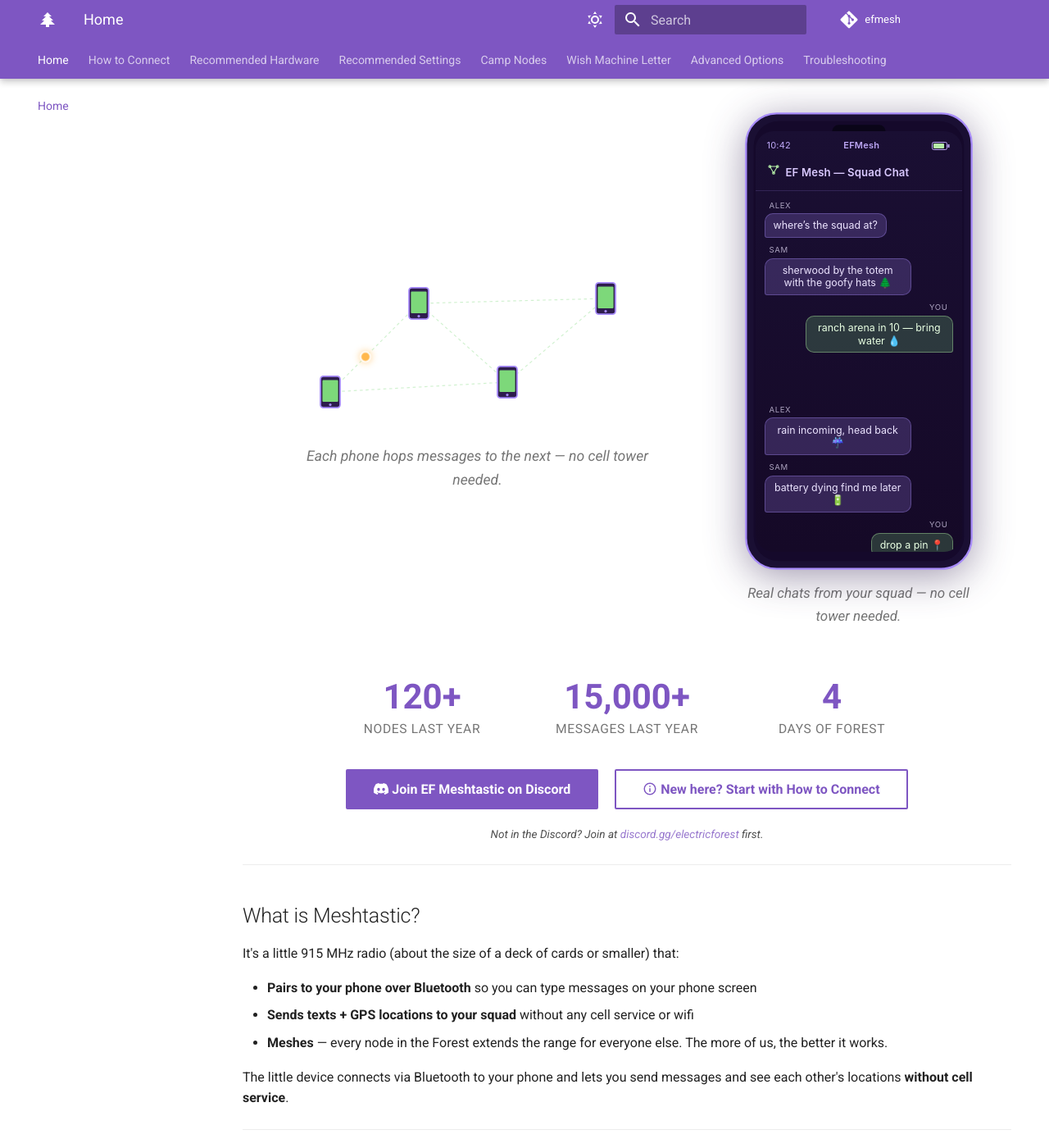
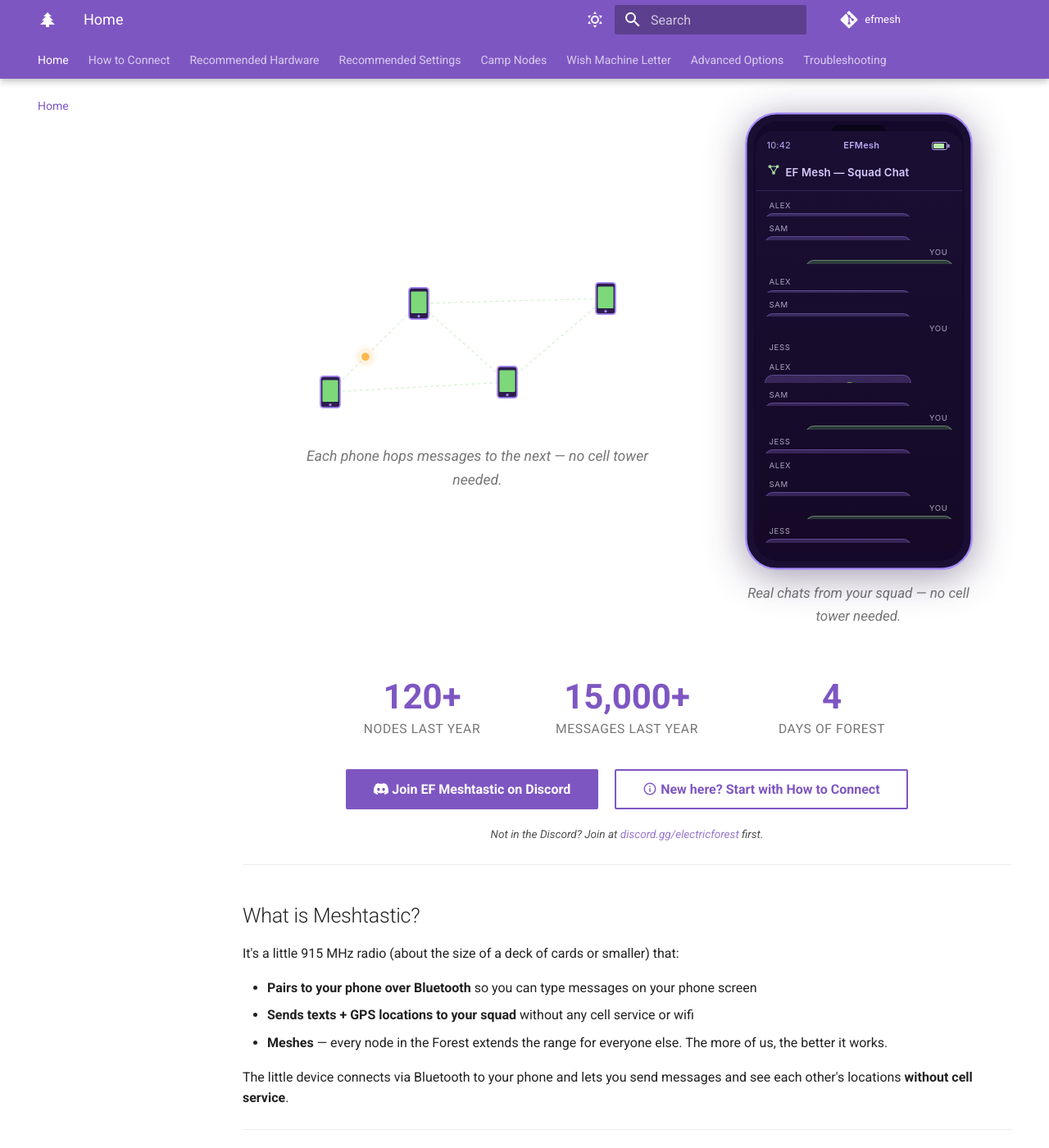
Before and after one commit to efmesh/site, an MkDocs documentation site: the page built from docs/index.md, in a window 1280 px wide and 1400 px high, scrolled down 246 px. Shown: the whole window at 82% size. Built offline with MkDocs 1.6.1 and Material for MkDocs 9.7.7, drawn with Linux system fonts in a browser that asks for light colours; comment, search, counter and statistics services are not loaded.

Commit message:
feat(home): expand chat to 16 Forest-flavored messages incl 'happy forest', flip to bottom-up stacking (standard chat-app feel)

```diff
--- a/docs/assets/css/extra.css
+++ b/docs/assets/css/extra.css
@@ -181,18 +181,28 @@
   flex: 1;
   padding: 0.5rem 0.55rem 0.55rem 0.55rem;
   display: flex;
+  /* Bottom-up chat stacking — newest message anchors at the bottom, older
+     messages push UP as new ones arrive (standard chat-app feel).
+     overflow:hidden + flex-end clips older messages off the TOP of the
+     visible area as the stack grows. */
   flex-direction: column;
+  justify-content: flex-end;
   gap: 0.35rem;
   overflow: hidden;
-  animation: ef-chat-loop 27s linear infinite;
+  animation: ef-chat-loop 40s linear infinite;
 }
 .ef-msg {
   display: flex;
   flex-direction: column;
   max-width: 78%;
   opacity: 0;
-  transform: translateY(8px);
-  animation: ef-msg-in 27s linear infinite;
+  /* max-height + margin animate together with opacity so that earlier
+     messages get visually pushed UP when a new one arrives (true chat-app
+     stacking, not just an opacity reveal in fixed slots). */
+  max-height: 0;
+  overflow: hidden;
+  transform: translateY(14px);
+  animation: ef-msg-in 40s linear infinite;
 }
 .ef-msg--in { align-self: flex-start; align-items: flex-start; }
 .ef-msg--out { align-self: flex-end; align-items: flex-end; }
@@ -223,33 +233,46 @@
   border-bottom-right-radius: 3px;
 }
 
-/* Per-message slide-in delays: 8 messages over ~22s, then hold + fade-clear.
-   Each msg animation runs the same 27s loop with its own delay shift so its
-   "in" window aligns. Trick: use negative animation-delay to phase-shift. */
-.ef-msg--1 { animation-delay: 0s; }
-.ef-msg--2 { animation-delay: -24.4s; }  /* visible starting +2.6s */
-.ef-msg--3 { animation-delay: -21.8s; }  /* +5.2s */
-.ef-msg--4 { animation-delay: -19.2s; }  /* +7.8s */
-.ef-msg--5 { animation-delay: -16.6s; }  /* +10.4s */
-.ef-msg--6 { animation-delay: -14s; }    /* +13s */
-.ef-msg--7 { animation-delay: -11.4s; }  /* +15.6s */
-.ef-msg--8 { animation-delay: -8.8s; }   /* +18.2s */
+/* Per-message slide-in delays: 16 messages over ~33s on a 40s loop, then ~7s
+   breath before restart. ~2.2s cadence per message — typical chat pace.
+   Each msg animation runs the same 40s loop with its own negative delay so
+   its "in" window aligns at the right moment. */
+.ef-msg--1  { animation-delay: 0s; }
+.ef-msg--2  { animation-delay: -37.8s; }  /* +2.2s */
+.ef-msg--3  { animation-delay: -35.6s; }  /* +4.4s */
+.ef-msg--4  { animation-delay: -33.4s; }  /* +6.6s */
+.ef-msg--5  { animation-delay: -31.2s; }  /* +8.8s */
+.ef-msg--6  { animation-delay: -29s; }    /* +11s */
+.ef-msg--7  { animation-delay: -26.8s; }  /* +13.2s */
+.ef-msg--8  { animation-delay: -24.6s; }  /* +15.4s */
+.ef-msg--9  { animation-delay: -22.4s; }  /* +17.6s */
+.ef-msg--10 { animation-delay: -20.2s; }  /* +19.8s */
+.ef-msg--11 { animation-delay: -18s; }    /* +22s */
+.ef-msg--12 { animation-delay: -15.8s; }  /* +24.2s */
+.ef-msg--13 { animation-delay: -13.6s; }  /* +26.4s */
+.ef-msg--14 { animation-delay: -11.4s; }  /* +28.6s */
+.ef-msg--15 { animation-delay: -9.2s; }   /* +30.8s */
+.ef-msg--16 { animation-delay: -7s; }     /* +33s */
 
 @keyframes ef-msg-in {
-  /* in-window: 0% → 2% slide+fade in; hold; 92%→100% fade out with the body */
-  0%   { opacity: 0; transform: translateY(8px); }
-  1%   { opacity: 0; transform: translateY(8px); }
-  3%   { opacity: 1; transform: translateY(-2px); }
-  5%   { opacity: 1; transform: translateY(0); }
-  88%  { opacity: 1; transform: translateY(0); }
-  95%  { opacity: 0; transform: translateY(-4px); }
-  100% { opacity: 0; transform: translateY(8px); }
+  /* Slide IN FROM BELOW (translateY +14 → 0) + animate max-height 0 → 60px
+     so newcomers push older messages UP the stack. With flex-end on the
+     body, the newest msg lands at the BOTTOM and the stack grows upward.
+     Brief fade-out at the end-of-loop syncs with the chat-body breath
+     for a clean restart. */
+  0%   { opacity: 0; max-height: 0;    transform: translateY(14px); }
+  1%   { opacity: 0; max-height: 0;    transform: translateY(14px); }
+  3%   { opacity: 1; max-height: 60px; transform: translateY(2px); }
+  5%   { opacity: 1; max-height: 60px; transform: translateY(0); }
+  95%  { opacity: 1; max-height: 60px; transform: translateY(0); }
+  98%  { opacity: 0; max-height: 60px; transform: translateY(-4px); }
+  100% { opacity: 0; max-height: 0;    transform: translateY(14px); }
 }
 
-/* Body-level loop: hold all 8 visible, then clear-fade for restart breath */
+/* Body-level loop: clean breath at end-of-loop so restart isn't jarring */
 @keyframes ef-chat-loop {
-  0%, 95% { background: transparent; }
-  95%, 100% { background: transparent; }
+  0%, 96%   { background: transparent; }
+  96%, 100% { background: transparent; }
 }
 
 .ef-phone-caption {
--- a/docs/index.md
+++ b/docs/index.md
@@ -80,14 +80,22 @@
         <span class="ef-chattitle">EF Mesh &mdash; Squad Chat</span>
       </div>
       <div class="ef-chatbody">
-        <div class="ef-msg ef-msg--in ef-msg--1"><span class="ef-name">alex</span><span class="ef-bubble">where&rsquo;s the squad at?</span></div>
-        <div class="ef-msg ef-msg--in ef-msg--2"><span class="ef-name">sam</span><span class="ef-bubble">sherwood by the totem with the goofy hats &#127794;</span></div>
+        <div class="ef-msg ef-msg--in ef-msg--1"><span class="ef-name">alex</span><span class="ef-bubble">happy forest! where&rsquo;s the squad? &#127795;</span></div>
+        <div class="ef-msg ef-msg--in ef-msg--2"><span class="ef-name">sam</span><span class="ef-bubble">sherwood by the carousel &#127904;</span></div>
         <div class="ef-msg ef-msg--out ef-msg--3"><span class="ef-name">you</span><span class="ef-bubble">ranch arena in 10 &mdash; bring water &#128167;</span></div>
         <div class="ef-msg ef-msg--in ef-msg--4"><span class="ef-name">jess</span><span class="ef-bubble">save me a spot &#128591;</span></div>
         <div class="ef-msg ef-msg--in ef-msg--5"><span class="ef-name">alex</span><span class="ef-bubble">rain incoming, head back &#9748;</span></div>
         <div class="ef-msg ef-msg--in ef-msg--6"><span class="ef-name">sam</span><span class="ef-bubble">battery dying find me later &#128267;</span></div>
         <div class="ef-msg ef-msg--out ef-msg--7"><span class="ef-name">you</span><span class="ef-bubble">drop a pin &#128205;</span></div>
         <div class="ef-msg ef-msg--in ef-msg--8"><span class="ef-name">jess</span><span class="ef-bubble">this set is INSANE &#128293;</span></div>
+        <div class="ef-msg ef-msg--in ef-msg--9"><span class="ef-name">alex</span><span class="ef-bubble">happy forest &#127795; random wook just gave me kandi &#127752;</span></div>
+        <div class="ef-msg ef-msg--in ef-msg--10"><span class="ef-name">sam</span><span class="ef-bubble">forest fam heading to the observatory &#128301;</span></div>
+        <div class="ef-msg ef-msg--out ef-msg--11"><span class="ef-name">you</span><span class="ef-bubble">wishing tree at midnight? &#127795;</span></div>
+        <div class="ef-msg ef-msg--in ef-msg--12"><span class="ef-name">jess</span><span class="ef-bubble">fam where r u im lost in sherwood lol</span></div>
+        <div class="ef-msg ef-msg--in ef-msg--13"><span class="ef-name">alex</span><span class="ef-bubble">trading post in 30, rally up</span></div>
+        <div class="ef-msg ef-msg--in ef-msg--14"><span class="ef-name">sam</span><span class="ef-bubble">vibe check &#10024; everyone safe?</span></div>
+        <div class="ef-msg ef-msg--out ef-msg--15"><span class="ef-name">you</span><span class="ef-bubble">all good &mdash; happy forest &#128156;</span></div>
+        <div class="ef-msg ef-msg--in ef-msg--16"><span class="ef-name">jess</span><span class="ef-bubble">headliner!! &#127926; see u at ranch arena</span></div>
       </div>
     </div>
   </div>
```
